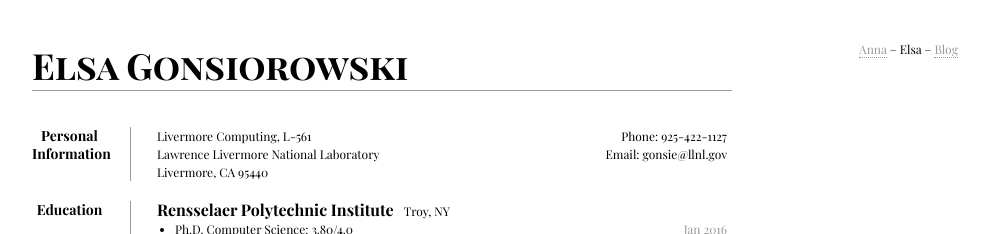
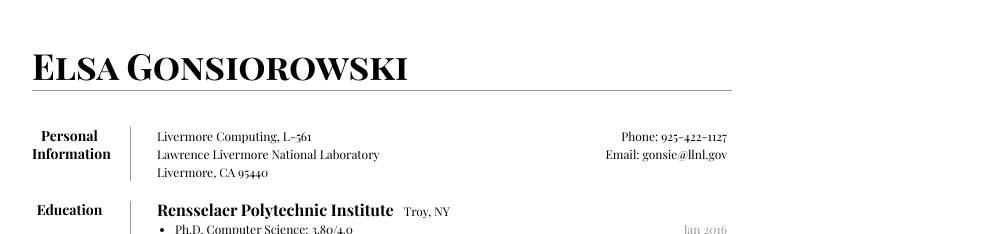
Before and after one commit to gonsie/gonsie.github.io, a Jekyll site: the page index.html, which Jekyll copies as it is, in a window 1280 px wide. Shown: the top 234 px of the page, without its empty margins (258-1247 px from the left). Built offline with Jekyll 4.4.1, drawn with Linux system fonts in a browser that asks for light colours; some web fonts are replaced.

Commit message:
Revert "site navigation"
This reverts commit c5cd34db96585c1f3b888c3e4deeb4a81c883951.

```diff
--- a/index.html
+++ b/index.html
@@ -15,8 +15,7 @@
         <link href='https://fonts.googleapis.com/css?family=PT+Serif:400,400italic,700,700italic' rel='stylesheet' type='text/css'>
         <link rel="stylesheet" href="octicons/octicons.css">
     <style type="text/css">
-      * { margin: 0; padding: 0; }
-      .header { position: absolute; width:95%; text-align:right; font-family: "Playfair Display", serif; font-weight: normal; font-size: 12px;}
+        * { margin: 0; padding: 0; }
         body { font: 12px "Playfair Display", serif; line-height: 18px; }
         .clear { clear: both; }
         #page-wrap { width: 700px; margin: 40px auto 60px; }
@@ -53,9 +52,6 @@
 </head>
 
 <body>
-  <div class="header noprint">
-    <a href="http://anna.gonsie.com">Anna</a> &ndash; Elsa &ndash; <a href="http://gonsie.com/blorg">Blog</a>
-  </div>
     <div id="page-wrap">
 
         <div id="contact-info" class="vcard">
```
